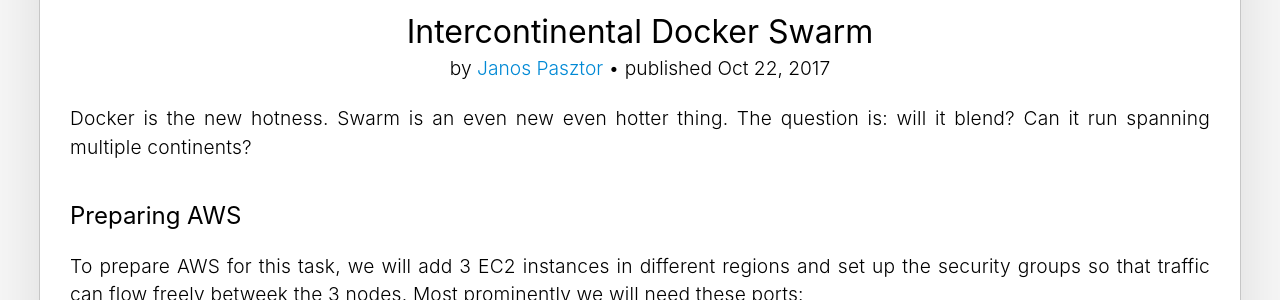
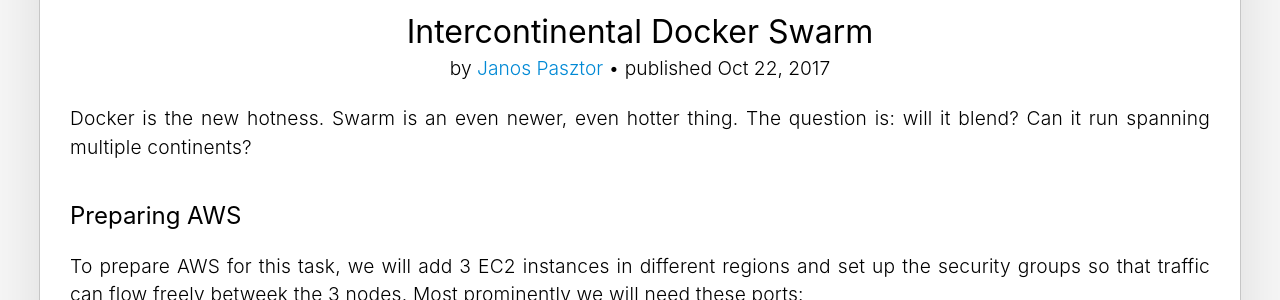
Before and after one commit to Moniter123/build-cdn, a Jekyll site: the page built from _posts/2017-10-22-intercontinental-docker-swarm.md, in a window 1280 px wide and 900 px high. Shown: the part 152-452 px from the top of the window. Built offline with Jekyll 4.4.1, drawn with Linux system fonts in a browser that asks for light colours.

Commit message:
Grammar fix

```diff
--- a/_posts/2017-10-22-intercontinental-docker-swarm.md
+++ b/_posts/2017-10-22-intercontinental-docker-swarm.md
@@ -3,14 +3,14 @@
 title:         "Intercontinental Docker Swarm"
 date:          2017-10-22 00:00:00
 categories:    blog
-excerpt:       "Docker is the new hotness. Swarm is an even new even hotter thing. The question is: will it blend? Can it run spanning multiple continents?"
+excerpt:       "Docker is the new hotness. Swarm is an even newer, even hotter thing. The question is: will it blend? Can it run spanning multiple continents?"
 fbimage:       /assets/img/intercontinental-docker-swarm.png
 twitterimage:  /assets/img/intercontinental-docker-swarm.png
 googleimage:   /assets/img/intercontinental-docker-swarm.png
 twitter_card:  summary_large_image
 ---
 
-Docker is the new hotness. Swarm is an even new even hotter thing. The question is: will it blend? Can it
+Docker is the new hotness. Swarm is an even newer, even hotter thing. The question is: will it blend? Can it
 run spanning multiple continents?
 
 ## Preparing AWS
```
